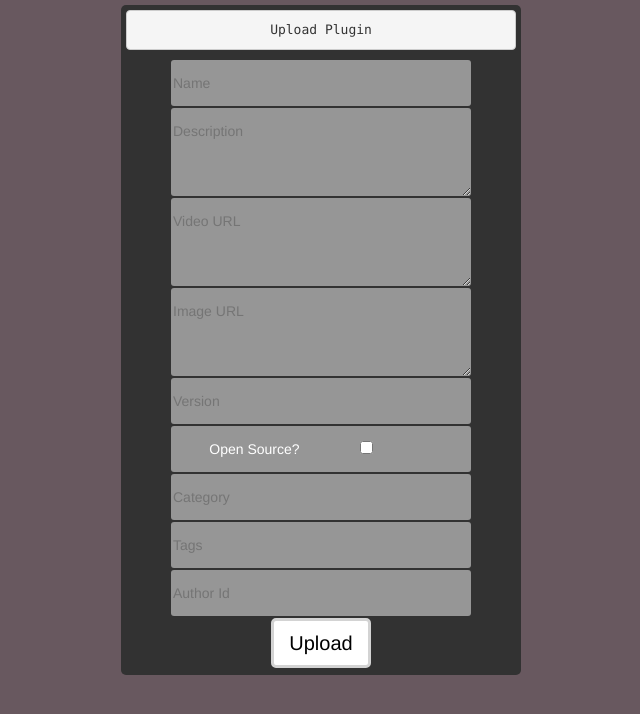
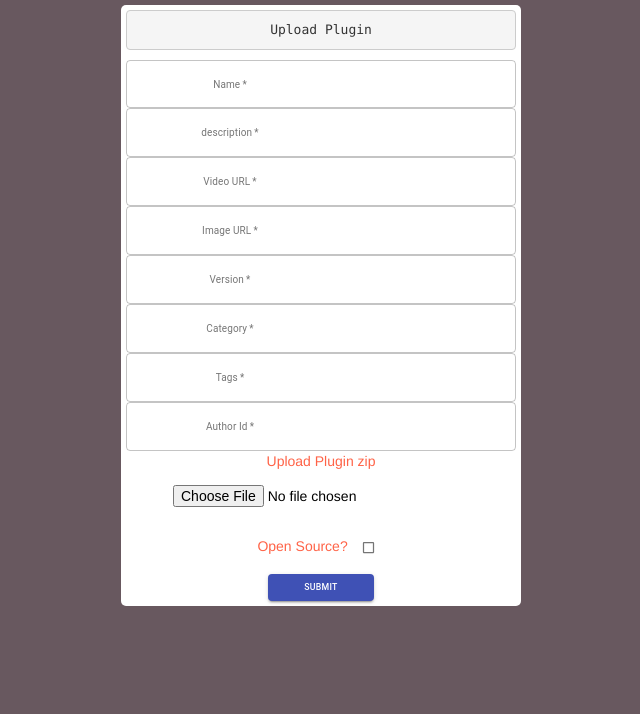
Before and after one commit to AlixH/pws, a React app in the folder front-end/: page /plugin-upload in a window 1280 px wide. Shown: the whole page, without its empty margins (319-959 px from the left). Built offline with nearby package versions, Linux system fonts and the light colour scheme.

Commit message:
refactor to material ui

```diff
--- a/front-end/src/Components/PluginUploadForm/PluginUploadForm.css
+++ b/front-end/src/Components/PluginUploadForm/PluginUploadForm.css
@@ -14,7 +14,7 @@ body{
 }
 
 form{
-    background-color: rgb(50, 50, 50);
+    background-color: rgb(255, 255, 255);
     margin: 5px auto;
     padding: 5px;
     border-radius: 5px;
@@ -42,3 +42,25 @@ input[type="submit"]{
     display: inline;
     width: 45%;
 }
+
+p {
+    color: tomato;
+}
+
+.textField {
+    width: 100%;
+    margin-bottom: 5%;
+    margin-top: 5%;
+    margin:0 0 10px 0;
+}
+
+.divUpload {
+    display: flex;
+    flex-direction: column;
+    align-items: center;
+}
+
+#raised-button-file {
+    background-color: white;
+    color: black;
+}
--- a/front-end/src/Components/PluginUploadForm/PluginUploadForm.js
+++ b/front-end/src/Components/PluginUploadForm/PluginUploadForm.js
@@ -4,6 +4,10 @@ import './PluginUploadForm.css';
 import {SET_PLUGINUPLOAD_SUCCESS} from "../../store/actions/PluginUploadActions/PluginUploadSuccess";
 import {SET_PLUGINUPLOAD_PENDING} from "../../store/actions/PluginUploadActions/PluginUploadPending";
 import {SET_PLUGINUPLOAD_ERROR} from "../../store/actions/PluginUploadActions/PluginUploadError";
+
+import TextField from '@material-ui/core/TextField';
+import Checkbox from '@material-ui/core/Checkbox';
+import Button from '@material-ui/core/Button';
 
 // import {FormControl, TextField, Input, Button} from "@material-ui/core";
 
@@ -12,10 +16,23 @@ class PluginUploadForm extends Component{
     constructor(props) {
       super(props);
       this.state = {};
+      this.state = {
+            name: "",
+            description: "",
+            video_url: "",
+            image_url: "",
+            version: "",
+            open_source: false,
+            category: "",
+            tags: "",
+            authorId: "",
+            zipFile: null,
+      };
       this.onSubmit = this.onSubmit.bind(this);
     }
 
     render(){
+
         let {
             name,
             description,
@@ -35,24 +52,131 @@ class PluginUploadForm extends Component{
         return (
             <form name="pluginUploadForm">
                 <pre>Upload Plugin</pre>
-                <input name="name" placeholder="Name"></input>
-                <textarea name="description" placeholder="Description"></textarea>
-                <textarea name="video_url" placeholder="Video URL"></textarea>
-                <textarea name="image_url" placeholder="Image URL"></textarea>
-                <input name="version" placeholder="Version"></input>
-                <div class="checkbox-input-wrapper">
-                  Open Source?
-                  <input type="checkbox" name="open_source"></input>
-                </div>
-                <input name="category" placeholder="Category"></input>
-                <input name="tags" placeholder="Tags"></input>
-                <input name="authorId" placeholder="Author Id"></input>
-                <input type="submit" name="submit" value="Upload"></input>
-            </form>
+                <div className="divUpload">
+                  <TextField className="textField"
+                      required
+                      id="outlined-required"
+                      name="name"
+                      label="Name"
+                      defaultValue=""
+                      variant="outlined"
+                      value={this.state.value}
+                      onChange={e => this.setState({name: e.target.value})}
+                  />
+
+
+
+                <TextField className="textField"
+                      required
+                      id="outlined-required"
+                      name="description"
+                      label="description"
+                      defaultValue=""
+                      variant="outlined"
+                      onChange={e => this.setState({description: e.target.value})}
+                  />
+
+                <TextField className="textField"
+                      required
+                      id="outlined-required"
+                      name="video_url"
+                      label="Video URL"
+                      defaultValue=""
+                      variant="outlined"
+                      onChange={e => this.setState({video_url: e.target.value})}
+                />
+
+                <TextField className="textField"
+                      required
+                      id="outlined-required"
+                      name="image_url"
+                      label="Image URL"
+                      defaultValue=""
+                      variant="outlined"
+                      onChange={e => this.setState({image_url: e.target.value})}
+                />
+
+                <TextField className="textField"
+
+                      required
+                      id="outlined-required"
+                      name="version"
+                      label="Version"
+                      defaultValue=""
+                      variant="outlined"
+                      onChange={e => this.setState({version: e.target.value})}
+                />
+
+                <TextField className="textField"
+
+                      required
+                      id="outlined-required"
+                      name="category"
+                      label="Category"
+                      defaultValue=""
+                      variant="outlined"
+                      onChange={e => this.setState({category: e.target.value})}
+                />
+
+                <TextField className="textField"
+
+                      required
+                      id="outlined-required"
+                      name="tags"
+                      label="Tags"
+                      defaultValue=""
+                      variant="outlined"
+                      onChange={e => this.setState({tags: e.target.value})}
+                />
+
+                <TextField  className="textField"
+
+                      required
+                      id="outlined-required"
+                      name="authorId"
+                      label="Author Id"
+                      defaultValue=""
+                      variant="outlined"
+                      onChange={e => this.setState({authorId: e.target.value})}
+                />
+
+              <p>
+                Upload Plugin zip
+
+                 <input id="raised-button-file"  type="file" name="file" onChange={this.onChangeHandler}/>
+              </p>
+
+              <p>
+                Open Source?  <Checkbox onChange={this.handleCheckBoxChange}/>
+              </p>
+
+
+              <Button name="submit" className="button" variant="contained" color="primary"  onClick={this.onSubmit}>
+                Submit
+              </Button>
+
+          </div>
+        </form>
         );
     }
 
+
+    fileUploadOnChangeHandler=event=>{
+      this.setState({
+        zipFile: event.target.files[0],
+        loaded: 0,
+      })
+    }
+
+    handleCheckBoxChange() {
+      console.log("change open source de à ");
+      //console.log(this.state.open_source);
+      //this.setState({open_source: "!this.state.open_source"});
+      //console.log(this.state.open_source);
+    }
+
     onSubmit(e) {
+
         e.preventDefault();
         let {
             name,
@@ -63,9 +187,12 @@ class PluginUploadForm extends Component{
             open_source,
             category,
             tags,
-            authorId
+            authorId,
+            zipFile,
         } = this.state;
-        this.props.upload(name, description, video_url, image_url, version, open_source, category, tags, authorId);
+
+
+        this.props.upload(name, description, video_url, image_url, version, open_source, category, tags, authorId, zipFile);
         this.setState({
             name: "",
             description: "",
@@ -75,16 +202,20 @@ class PluginUploadForm extends Component{
             open_source: "",
             category: "",
             tags: "",
-            authorId: ""
+            authorId: "",
+            zipFile: null,
         });
     }
 }
 
-const upload = (name, description, video_url, image_url, version, open_source, category, tags, authorId) => {
+const upload = (name, description, video_url, image_url, version, open_source, category, tags, authorId, zipFile) => {
     return dispatch => {
       dispatch(setPluginUploadPending(true));
 
-      callPluginUploadApi(name, description, video_url, image_url, version, open_source, category, tags, authorId, (error) => {
+      console.log('zip file : ');
+        console.log(zipFile);
+
+      callPluginUploadApi(name, description, video_url, image_url, version, open_source, category, tags, authorId, zipFile, (error) => {
         if (error) {
           dispatch(setPluginUploadPending(false));
           dispatch(setPluginUploadError(true));
```
